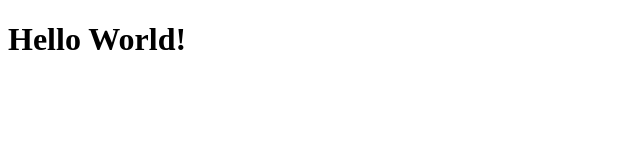
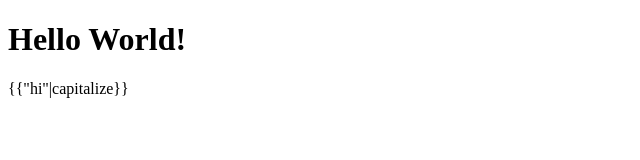
Before and after one commit to heyun6758/heyun6758.github.io, a plain HTML site: page index.html in a window 1280 px wide. Shown: the whole page, without its empty margins (0-640 px from the left). Drawn offline with Linux system fonts and the light colour scheme.

Commit message:
Update index.html

```diff
--- a/index.html
+++ b/index.html
@@ -6,5 +6,7 @@
   </head>
   <body>
     <h1>Hello World!</h1>
+    <!-- 使用 Jekyll 的 Filters-->
+    <span>{{"hi"|capitalize}}</span>
   </body>
 </html>
```
